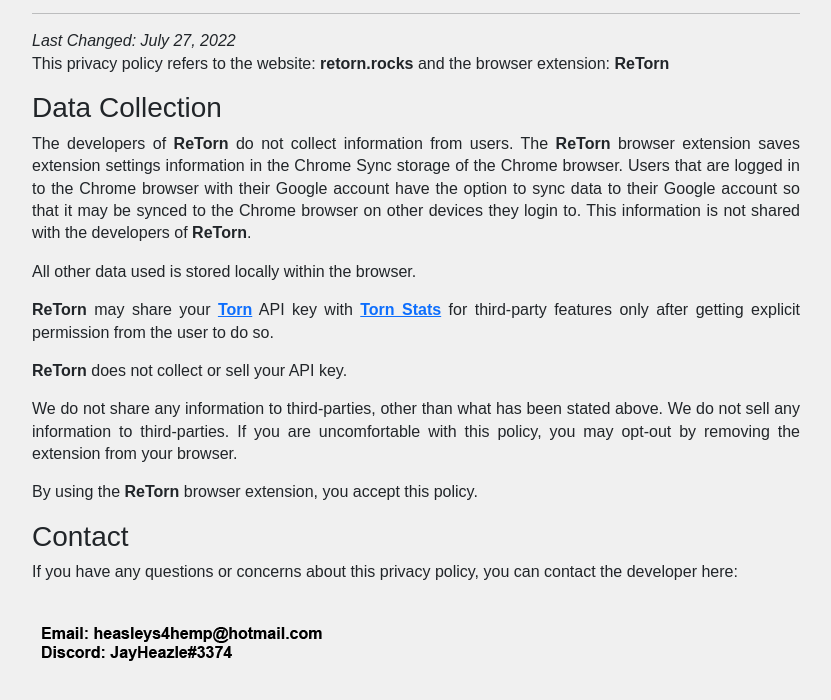
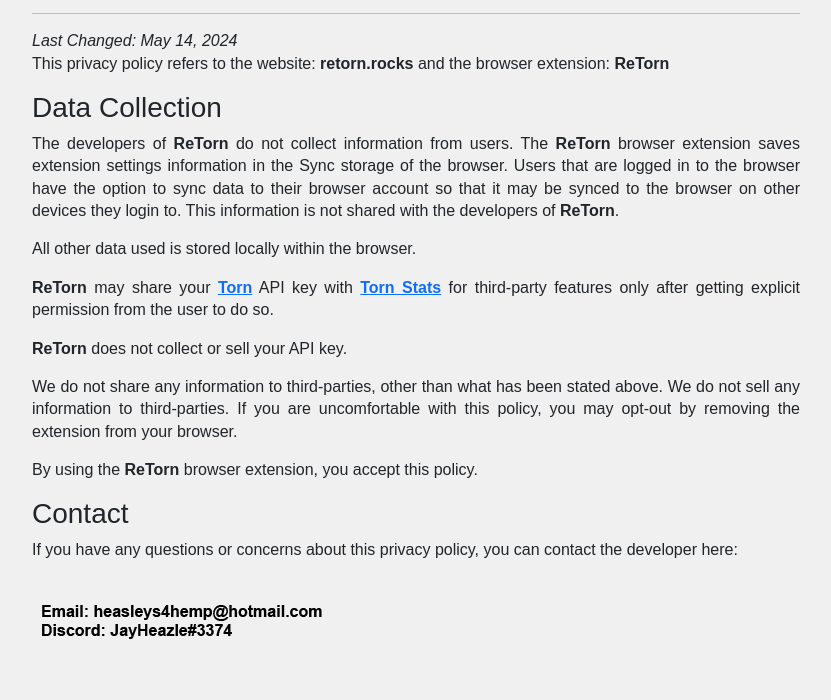
Before and after one commit to Heasleys-ReTorn/Heasleys-ReTorn.github.io, a plain HTML site: page privacy/index.html in a window 1280 px wide. Shown: the part 194-894 px from the top of the page, without its empty margins (224-1055 px from the left). Drawn offline with nearby package versions, Linux system fonts and the light colour scheme.

Commit message:
Update privacy to browser instead of just Chrome
Privacy policy will now apply to all browsers, not just Chrome.

```diff
--- a/privacy/index.html
+++ b/privacy/index.html
@@ -28,11 +28,11 @@
 </div>
 <h1>Privacy Policy</h1>
 <hr>
-<em>Last Changed: July 27, 2022</em>
+<em>Last Changed: May 14, 2024</em>
 <br>
 <p>This privacy policy refers to the website: <b>retorn.rocks</b> and the browser extension: <b>ReTorn</b></p>
 <h3>Data Collection</h3>
-<p>The developers of <b>ReTorn</b> do not collect information from users. The <b>ReTorn</b> browser extension saves extension settings information in the Chrome Sync storage of the Chrome browser. Users that are logged in to the Chrome browser with their Google account have the option to sync data to their Google account so that it may be synced to the Chrome browser on other devices they login to. This information is not shared with the developers of <b>ReTorn</b>.</p>
+<p>The developers of <b>ReTorn</b> do not collect information from users. The <b>ReTorn</b> browser extension saves extension settings information in the Sync storage of the browser. Users that are logged in to the browser have the option to sync data to their browser account so that it may be synced to the browser on other devices they login to. This information is not shared with the developers of <b>ReTorn</b>.</p>
 <p>All other data used is stored locally within the browser.</p>
 <p><b>ReTorn</b> may share your <b><a href="httsp://www.torn.com/">Torn</a></b> API key with <b><a href="https://www.tornstats.com/">Torn Stats</a></b> for third-party features only after getting explicit permission from the user to do so.</p>
 <p><b>ReTorn</b> does not collect or sell your API key.</p>
```
